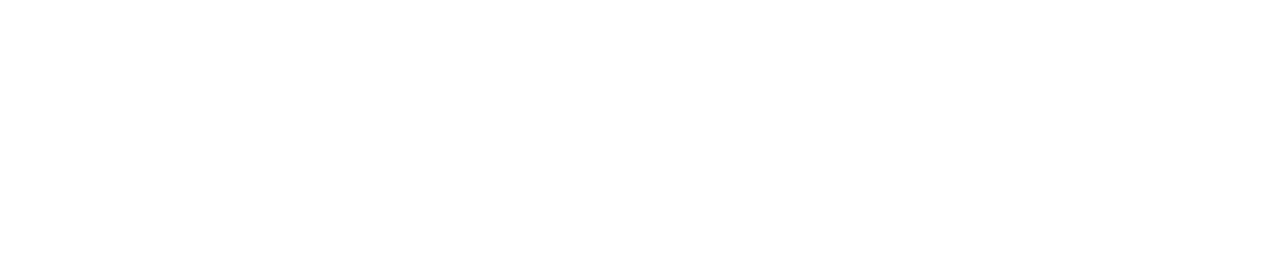
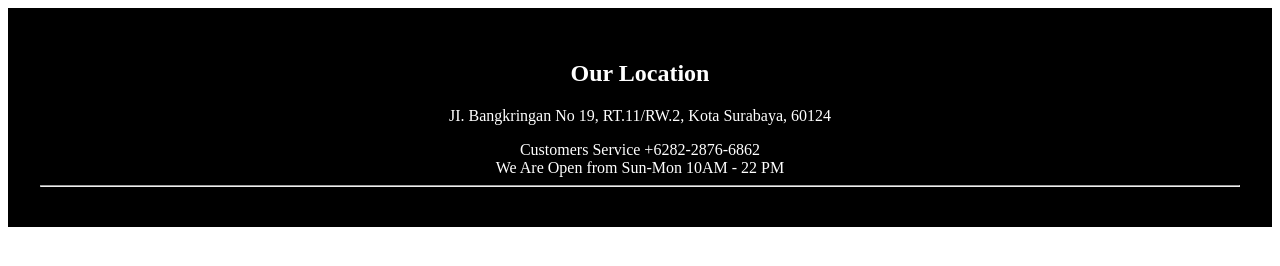
Before and after one commit to knoeks/collaborative-task, a plain HTML site: page index.html in a window 1280 px wide. Drawn offline with Linux system fonts and the light colour scheme.

Commit message:
Added footer part1 and style of footer

```diff
--- a/index.html
+++ b/index.html
@@ -1,11 +1,26 @@
 <!DOCTYPE html>
 <html lang="en">
-<head>
-    <meta charset="UTF-8">
-    <meta name="viewport" content="width=device-width, initial-scale=1.0">
+  <head>
+    <meta charset="UTF-8" />
+    <link rel="stylesheet" href="style.css">
+    <meta name="viewport" content="width=device-width, initial-scale=1.0" />
     <title>Document</title>
-</head>
-<body>
-
-</body>
+  </head>
+  <body>
+    <footer class="footer">
+        <section class="footer-top">
+      <h1>Our Location</h1>
+      <p>JI. Bangkringan No 19, RT.11/RW.2, Kota Surabaya, 60124</p>
+      <div>
+      <span class="bold">Customers Service</span>
+      <span>+6282-2876-6862</span>
+      </div>
+      <div>
+      <span class="bold">We Are Open from</span>
+      <span>Sun-Mon 10AM - 22 PM</span>
+    </div>
+    <hr>
+</section>
+    </footer>
+  </body>
 </html>
--- a/style.css
+++ b/style.css
@@ -0,0 +1,6 @@
+.footer{
+    background-color: black;
+    color: white;
+    padding: 2rem;
+    text-align: center;
+}
```
